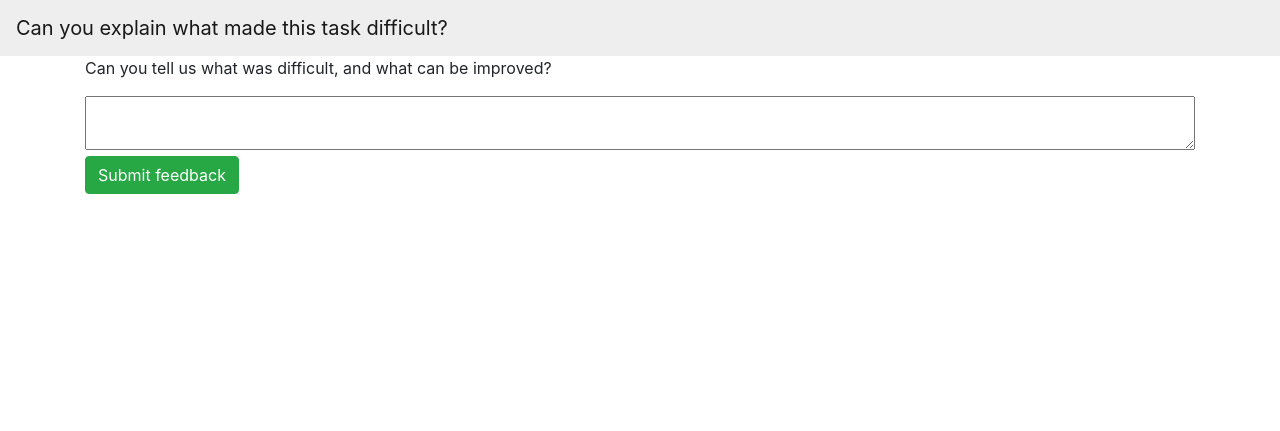
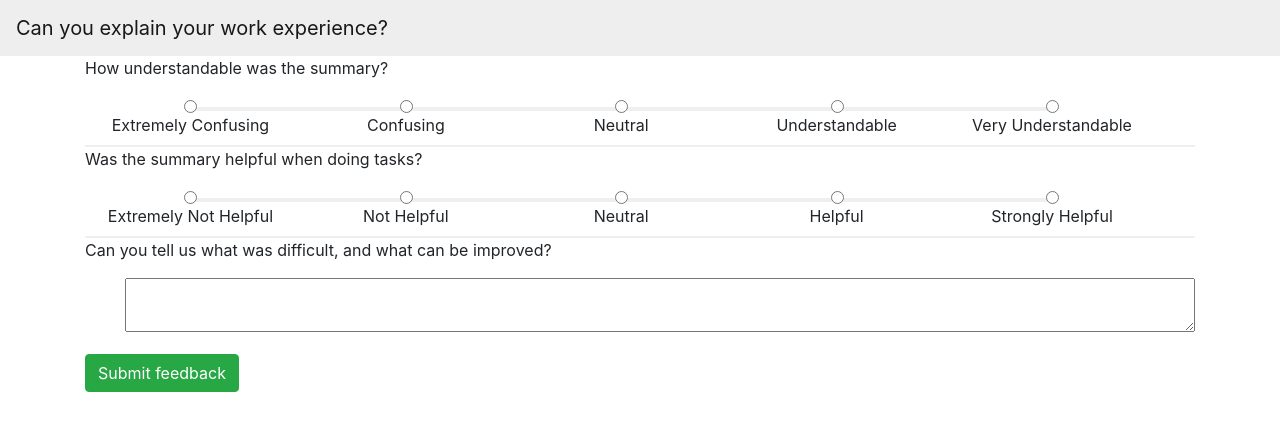
Before and after one commit to kixlab/Narrative-Analysis-by-collaboration-between-experts-and-crowds, a Django app: template evline_task/templates/evline_task/feedback.html in a window 1280 px wide. Shown: the top 431 px of the page. Run offline with Django 3.2, Linux system fonts and the light colour scheme; the template is opened without the code that fills it, so the values that code supplies are empty; some libraries are stand-ins or nearby versions.

Commit message:
feedback receive more

```diff
--- a/evline_task/forms.py
+++ b/evline_task/forms.py
@@ -20,6 +20,8 @@ class Step1Form(forms.Form):
 class Feedback1Form(forms.Form):
     Turker_id = forms.CharField()
     step1feedback = forms.CharField()
+    understandability = forms.CharField()
+    helpfulness = forms.CharField()
 
 class Step2Form(forms.Form):
     Turker_id = forms.CharField()
--- a/evline_task/models.py
+++ b/evline_task/models.py
@@ -77,12 +77,16 @@ class Step2_Task(models.Model):
 class Feedback_Step1(models.Model):
     feedback = models.TextField(default="")
     Turker_id= models.TextField(default="")
+    Helpfulness = models.IntegerField(default = 0)
+    Understandability =models.IntegerField(default = 0)
     def __str__(self):
         return self.Turker_id
 
 class Feedback_Step2(models.Model):
     feedback = models.TextField(default="")
     Turker_id= models.TextField(default="")
+    Helpfulness = models.IntegerField(default = 0)
+    Understandability =models.IntegerField(default = 0)
     def __str__(self):
         return self.Turker_id
 
--- a/evline_task/templates/evline_task/feedback.html
+++ b/evline_task/templates/evline_task/feedback.html
@@ -13,17 +13,65 @@
   <body>
     <nav class="navbar navbar-expand-lg navbar-light" style="background-color:#eeeeee">
       <div class="navbar-brand">
-        Can you explain what made this task difficult?
+        Can you explain your work experience?
       </div>
     </nav>
     <div class='container'>
-      <p>
-      Can you tell us what was difficult, and what can be improved?
-    </p>
     <form method="POST">
       {% csrf_token %}
       <input type='text' style='display:none' name='Turker_id' value='{{Turker_id}}'></input>
+      <p>How understandable was the summary?</p>
+      <ul class='likert'>
+        <li>
+          <input type="radio" name="understandability" value="1">
+          <label>Extremely Confusing</label>
+        </li>
+        <li>
+          <input type="radio" name="understandability" value="2">
+          <label>Confusing</label>
+        </li>
+        <li>
+          <input type="radio" name="understandability" value="3">
+          <label>Neutral</label>
+        </li>
+        <li>
+          <input type="radio" name="understandability" value="4">
+          <label>Understandable</label>
+        </li>
+        <li>
+          <input type="radio" name="understandability" value="5">
+          <label>Very Understandable</label>
+        </li>
+      </ul>
+      <p>Was the summary helpful when doing tasks?</p>
+      <ul class='likert'>
+        <li>
+          <input type="radio" name="helpfulness" value="1">
+          <label>Extremely Not Helpful</label>
+        </li>
+        <li>
+          <input type="radio" name="helpfulness" value="2">
+          <label>Not Helpful</label>
+        </li>
+        <li>
+          <input type="radio" name="helpfulness" value="3">
+          <label>Neutral</label>
+        </li>
+        <li>
+          <input type="radio" name="helpfulness" value="4">
+          <label>Helpful</label>
+        </li>
+        <li>
+          <input type="radio" name="helpfulness" value="5">
+          <label>Strongly Helpful</label>
+        </li>
+      </ul>
+      <p>
+      Can you tell us what was difficult, and what can be improved?
+      </p>
+      <ul>
       <textarea style="width: 100%; height: 50%" name='step1feedback'></textarea>
+      </ul>
       <button class='btn btn-success' type='submit'>Submit feedback</button>
     </form>
     </div>
```
Also changed, not shown: evline_task/views.py (+7 -2 lines).
